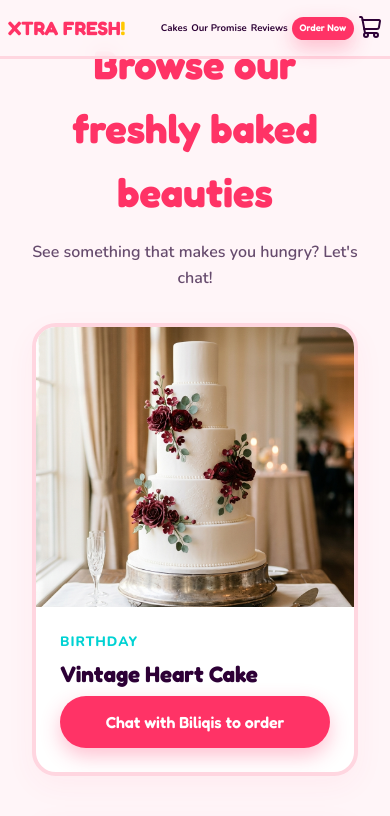
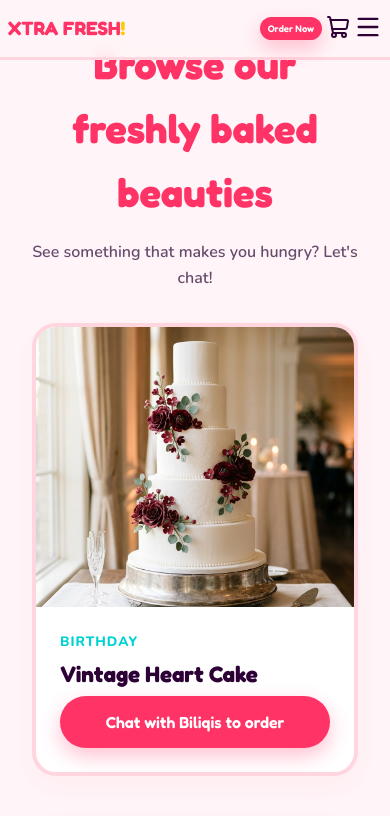
Before and after one commit to vendorliftng/XtraFresh-Cakes, a Next.js app: page /collections in a window 390 px wide. Shown: the top 816 px of the page. Built offline with nearby package versions, Linux system fonts and the light colour scheme.

Commit message:
feat: make navbar responsive with mobile dropdown menu

```diff
--- a/src/app/components/Navbar.jsx
+++ b/src/app/components/Navbar.jsx
@@ -1,12 +1,14 @@
 "use client";
 
 import { useState } from "react";
-import { ShoppingCart } from "lucide-react";
+import { ShoppingCart, Menu, X } from "lucide-react";
 import CartBadge from "./CartBadge";
 import CartSidebar from "../CartSidebar";
+import { motion, AnimatePresence } from "framer-motion";
 
 export default function Navbar() {
   const [showCart, setShowCart] = useState(false);
+  const [isMobileMenuOpen, setIsMobileMenuOpen] = useState(false);
 
   const basePath = process.env.NODE_ENV === 'production' ? '/XtraFresh-Cakes' : '';
 
@@ -17,18 +19,38 @@ export default function Navbar() {
           <a href={`${basePath}/`} style={{ textDecoration: 'none', fontSize: "clamp(1.2rem, 3.5vw, 1.8rem)", fontWeight: 800, fontFamily: "var(--font-heading)", color: "var(--color-primary)", whiteSpace: "nowrap" }}>
             XTRA FRESH<span style={{ color: "var(--color-secondary)" }}>!</span>
           </a>
-          <div style={{ display: "flex", gap: "clamp(0.2rem, 1vw, 2rem)", alignItems: "center" }}>
-            <a href={`${basePath}/#collections`} style={{ fontWeight: 700, color: "var(--color-text-main)", fontSize: "clamp(0.6rem, 1.5vw, 1rem)", textDecoration: 'none' }}>Cakes</a>
-            <a href={`${basePath}/#promise`} style={{ fontWeight: 700, color: "var(--color-text-main)", fontSize: "clamp(0.6rem, 1.5vw, 1rem)", textDecoration: 'none' }}>Our Promise</a>
-            <a href={`${basePath}/reviews`} style={{ fontWeight: 700, color: "var(--color-text-main)", fontSize: "clamp(0.6rem, 1.5vw, 1rem)", textDecoration: 'none' }}>Reviews</a>
+          <div className="desktop-nav-links" style={{ display: "flex", gap: "clamp(0.2rem, 1vw, 2rem)", alignItems: "center" }}>
+            <a href={`${basePath}/#collections`} className="nav-link-item" style={{ fontWeight: 700, color: "var(--color-text-main)", fontSize: "clamp(0.6rem, 1.5vw, 1rem)", textDecoration: 'none' }}>Cakes</a>
+            <a href={`${basePath}/#promise`} className="nav-link-item" style={{ fontWeight: 700, color: "var(--color-text-main)", fontSize: "clamp(0.6rem, 1.5vw, 1rem)", textDecoration: 'none' }}>Our Promise</a>
+            <a href={`${basePath}/reviews`} className="nav-link-item" style={{ fontWeight: 700, color: "var(--color-text-main)", fontSize: "clamp(0.6rem, 1.5vw, 1rem)", textDecoration: 'none' }}>Reviews</a>
+
             <a href={`${basePath}/#quote`} className="btn btn-primary" style={{ padding: "clamp(0.2rem, 1vw, 0.6rem) clamp(0.5rem, 2vw, 1.5rem)", fontSize: "clamp(0.6rem, 1.5vw, 1rem)" }}>Order Now</a>
             <button onClick={() => setShowCart(!showCart)} aria-label="Cart" style={{ background: "none", border: "none", position: "relative", cursor: "pointer" }}>
               <ShoppingCart size={24} color="var(--color-text-main)" />
               <CartBadge />
             </button>
+            <button className="mobile-menu-btn" onClick={() => setIsMobileMenuOpen(!isMobileMenuOpen)}>
+              {isMobileMenuOpen ? <X size={28} /> : <Menu size={28} />}
+            </button>
           </div>
         </div>
       </nav>
+
+      <AnimatePresence>
+        {isMobileMenuOpen && (
+          <motion.div
+            initial={{ opacity: 0, y: -20 }}
+            animate={{ opacity: 1, y: 0 }}
+            exit={{ opacity: 0, y: -20 }}
+            style={{ position: 'fixed', top: '75px', left: 0, right: 0, background: 'var(--color-bg)', borderBottom: '2px solid var(--color-border)', zIndex: 99, padding: '2rem', display: 'flex', flexDirection: 'column', gap: '1.5rem', boxShadow: '0 10px 30px rgba(0,0,0,0.1)' }}
+          >
+            <a onClick={() => setIsMobileMenuOpen(false)} href={`${basePath}/#collections`} style={{ fontWeight: 700, fontSize: '1.2rem', color: 'var(--color-text-main)', textDecoration: 'none' }}>Cakes</a>
+            <a onClick={() => setIsMobileMenuOpen(false)} href={`${basePath}/#promise`} style={{ fontWeight: 700, fontSize: '1.2rem', color: 'var(--color-text-main)', textDecoration: 'none' }}>Our Promise</a>
+            <a onClick={() => setIsMobileMenuOpen(false)} href={`${basePath}/reviews`} style={{ fontWeight: 700, fontSize: '1.2rem', color: 'var(--color-text-main)', textDecoration: 'none' }}>Reviews</a>
+          </motion.div>
+        )}
+      </AnimatePresence>
+
       <CartSidebar isOpen={showCart} onClose={() => setShowCart(false)} />
     </>
   );
--- a/src/app/globals.css
+++ b/src/app/globals.css
@@ -140,3 +140,21 @@ a {
   34% { border-radius: 70% 30% 50% 50% / 30% 30% 70% 70%; }
   67% { border-radius: 100% 60% 60% 100% / 100% 100% 60% 60%; }
 }
+
+/* Responsive Navbar */
+.mobile-menu-btn {
+  display: none;
+  background: none;
+  border: none;
+  cursor: pointer;
+  color: var(--color-text-main);
+}
+
+@media (max-width: 768px) {
+  .nav-link-item {
+    display: none !important;
+  }
+  .mobile-menu-btn {
+    display: block;
+  }
+}
```
